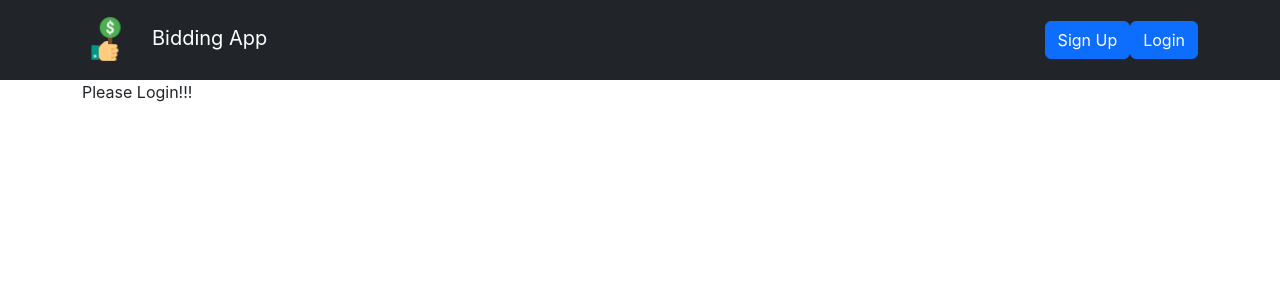
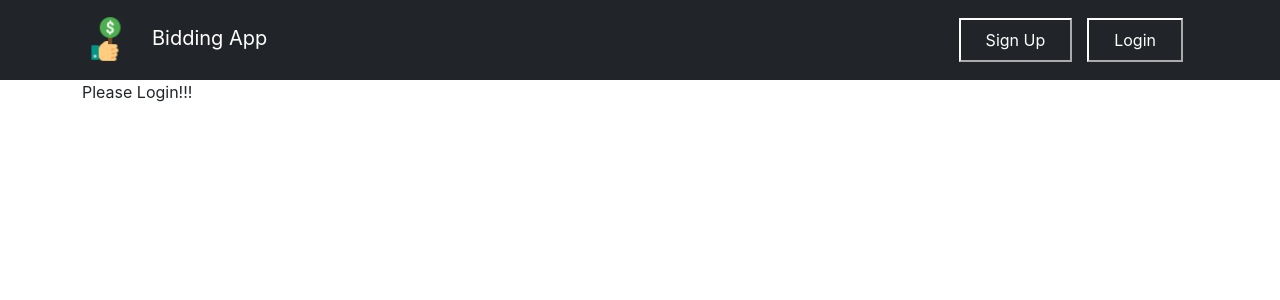
Before and after one commit to reypaano/Bidding_Application, a React (Create React App) app in the folder frontend/: page / in a window 1280 px wide. Shown: the top 300 px of the page. Built offline with nearby package versions, Linux system fonts and the light colour scheme; no server answers.

Commit message:
css for buttons in logged out navbar view.

```diff
--- a/frontend/src/components/NavBar/NavBarLoggedOut.tsx
+++ b/frontend/src/components/NavBar/NavBarLoggedOut.tsx
@@ -1,18 +1,31 @@
-import { Button } from "react-bootstrap"
+import { Button } from "react-bootstrap";
+import styles from "../../styles/utils.module.css";
 
 interface NavBarLoggedOutProps {
-    onSignUpClicked: () =>void
-    onLoginClicked: () =>void
+  onSignUpClicked: () => void;
+  onLoginClicked: () => void;
 }
 
-const NavBarLoggedOut = ({onSignUpClicked, onLoginClicked}: NavBarLoggedOutProps) => {
+const NavBarLoggedOut = ({
+  onSignUpClicked,
+  onLoginClicked,
+}: NavBarLoggedOutProps) => {
+  return (
+    <>
+      <input
+        className={`${styles.loggedOutPageBtn}`}
+        type="button"
+        value="Sign Up"
+        onClick={onSignUpClicked}
+      />
+      <input
+        className={`${styles.loggedOutPageBtn}`}
+        type="button"
+        value="Login"
+        onClick={onLoginClicked}
+      />
+    </>
+  );
+};
 
-    return(
-       <>
-       <Button onClick={onSignUpClicked}>Sign Up</Button>
-       <Button onClick={onLoginClicked}>Login</Button>
-       </>
-    )
-}
-
-export default NavBarLoggedOut
+export default NavBarLoggedOut;
--- a/frontend/src/styles/utils.module.css
+++ b/frontend/src/styles/utils.module.css
@@ -78,3 +78,9 @@ tr:nth-child(even) {
 .navName {
   margin-right: 15px;
 }
+
+.loggedOutPageBtn {
+  margin-right: 15px;
+  background-color: transparent;
+  padding: 8px 25px;
+}
```
Also changed, not shown: frontend/src/components/LoggedOutLanding.tsx (+3 -5 lines).
